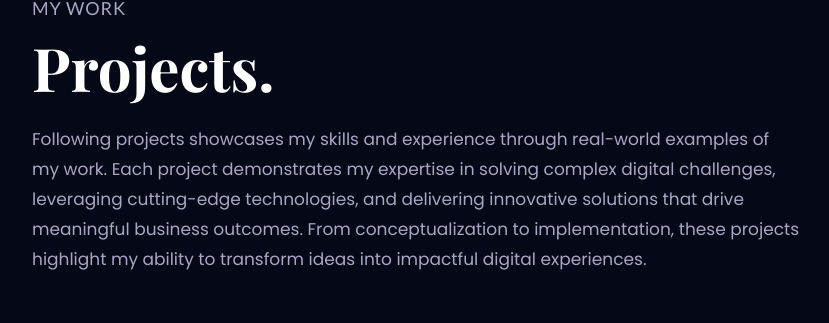
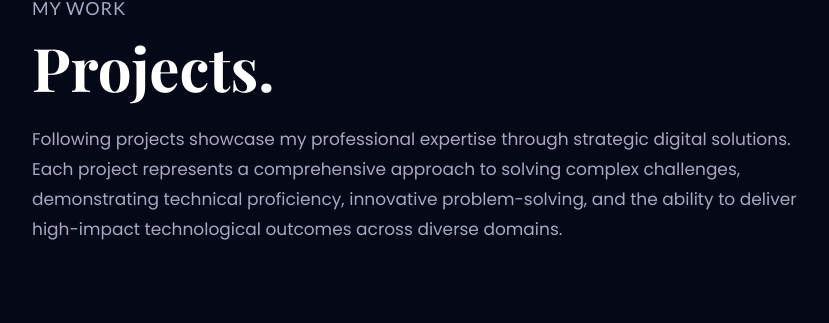
Before and after one commit to AnasCoding1986/Faria1, a React (Vite) app: page / in a window 1280 px wide. Shown: the part 3516-3839 px from the top of the page, without its empty margins (32-861 px from the left). Built offline with nearby package versions, Linux system fonts and the light colour scheme.

Commit message:
also hover

```diff
--- a/src/components/Works.tsx
+++ b/src/components/Works.tsx
@@ -30,7 +30,7 @@ const ProjectCard = ({
     <motion.div variants={fadeIn('up', 'spring', index * 0.5, 0.75)}>
       <Tilt
         options={{ max: 45, scale: 1, speed: 450 }}
-        className='bg-tertiary dark:bg-white p-5 rounded-2xl sm:w-[360px] w-full'
+        className='bg-tertiary dark:bg-white p-5 rounded-2xl sm:w-[360px] w-full transition-all duration-300 hover:shadow-xl hover:scale-[1.02]'
       >
         <div className='relative w-full h-[230px]'>
           <img
@@ -82,12 +82,10 @@ const Works = () => {
           variants={fadeIn('', '', 0.1, 1)}
           className='mt-3 text-secondary text-[17px] max-w-3xl leading-[30px]'
         >
-          Following projects showcases my skills and experience through real-world
-          examples of my work. Each project demonstrates my expertise in solving
-          complex digital challenges, leveraging cutting-edge technologies, and
-          delivering innovative solutions that drive meaningful business outcomes.
-          From conceptualization to implementation, these projects highlight my
-          ability to transform ideas into impactful digital experiences.
+          Following projects showcase my professional expertise through strategic digital solutions.
+          Each project represents a comprehensive approach to solving complex challenges,
+          demonstrating technical proficiency, innovative problem-solving, and the ability
+          to deliver high-impact technological outcomes across diverse domains.
         </motion.p>
       </div>
 
```
